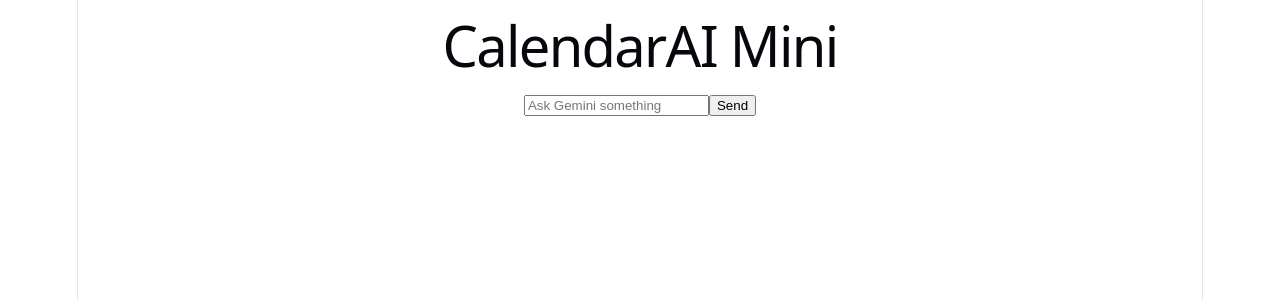
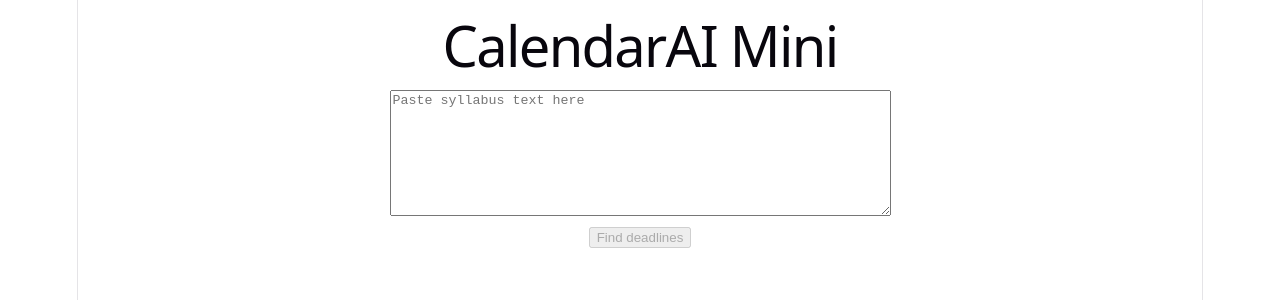
Before and after one commit to lxeu/calendarai-mini, a React (Vite) app in the folder frontend/: page / in a window 1280 px wide. Shown: the top 300 px of the page. Built offline with nearby package versions, Linux system fonts and the light colour scheme.

Commit message:
Syllabus parser page with error handling, switch to Flash-Lite

```diff
--- a/frontend/src/App.tsx
+++ b/frontend/src/App.tsx
@@ -1,39 +1,68 @@
 import { useState } from "react";
 
-// Describes what the backend's /ask sends back
-type AskResponse = {
-  reply: string;
+// Matches the templates in main.py
+type Deadline = {
+  title: string;
+  date: string;
+  category: string;
+};
+
+type ParseResponse = {
+  deadlines: Deadline[];
 };
 
 function App() {
-  const [text, setText] = useState("");
-  const [reply, setReply] = useState<AskResponse | null>(null);
+  const [syllabus, setSyllabus] = useState("");
+  const [deadlines, setDeadlines] = useState<Deadline[]>([]);
   const [loading, setLoading] = useState(false);
+  const [error, setError] = useState("");
 
-  async function sendToBackend() {
+  async function parseSyllabus() {
     setLoading(true);
-    const res = await fetch("http://127.0.0.1:8000/ask", {
-      method: "POST",
-      headers: { "Content-Type": "application/json" },
-      body: JSON.stringify({ text: text }),
-    });
-    const data: AskResponse = await res.json();
-    setReply(data);
-    setLoading(false);
+    setError("");
+    setDeadlines([]);
+    try {
+      const res = await fetch("http://127.0.0.1:8000/parse", {
+        method: "POST",
+        headers: { "Content-Type": "application/json" },
+        body: JSON.stringify({ text: syllabus }),
+      });
+      if (!res.ok) {
+        const err = await res.json();
+        setError(err.detail);
+        return;
+      }
+      const data: ParseResponse = await res.json();
+      setDeadlines(data.deadlines);
+    } catch {
+      setError("Couldn't reach the backend. Is it running?");
+    } finally {
+      setLoading(false);
+    }
   }
 
   return (
     <div>
       <h1>CalendarAI Mini</h1>
-      <input
-        value={text}
-        onChange={(e) => setText(e.target.value)}
-        placeholder="Ask Gemini something"
+      <textarea
+        value={syllabus}
+        onChange={(e) => setSyllabus(e.target.value)}
+        placeholder="Paste syllabus text here"
+        rows={8}
+        cols={60}
       />
-      <button onClick={sendToBackend} disabled={loading}>
-        {loading ? "Thinking..." : "Send"}
+      <br />
+      <button onClick={parseSyllabus} disabled={loading || !syllabus}>
+        {loading ? "Reading syllabus..." : "Find deadlines"}
       </button>
-      {reply && <p>Gemini says: {reply.reply}</p>}
+      {error && <p>{error}</p>}
+      <ul>
+        {deadlines.map((d, i) => (
+          <li key={i}>
+            {d.date}: {d.title} ({d.category})
+          </li>
+        ))}
+      </ul>
     </div>
   );
 }
```
Also changed, not shown: 1 other file (tests, documents, lock files or other folders).
